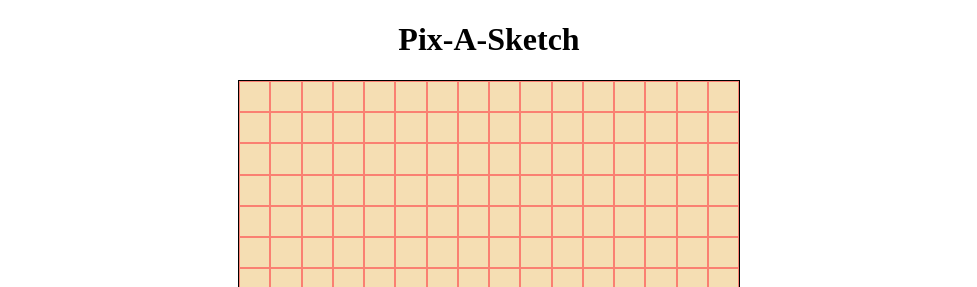
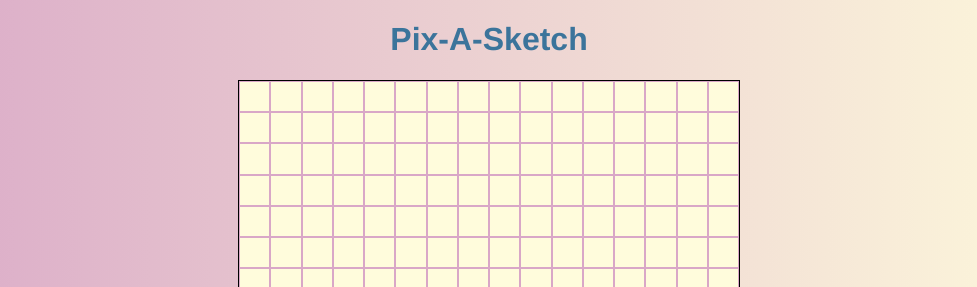
Before and after one commit to kosmos434/Etch-a-Sketch, a plain HTML site: page index.html in a window 1280 px wide. Shown: the top 287 px of the page, without its empty margins (151-1128 px from the left). Drawn offline with Linux system fonts and the light colour scheme.

Commit message:
background gradient

```diff
--- a/script.js
+++ b/script.js
@@ -11,7 +11,7 @@ function addDivs() {
 
 
 function newGrid() {
-    let input = prompt("What width you want?");
+    let input = prompt("Width?");
     let size = parseInt(input);
     document.getElementById('container').innerHTML = "";
     let divTotal = size * size
--- a/styles.css
+++ b/styles.css
@@ -1,3 +1,9 @@
+html {
+    background: #d9a7c7;
+    background: -webkit-linear-gradient(to right, #d9a7c7, #fffcdc);
+    background: linear-gradient(to right, #d9a7c7, #fffcdc);
+}
+
 #container {
     margin: 0 auto;
     display: grid;
@@ -10,14 +16,14 @@
 }
 
 .littleDiv {
-    border: 1px solid salmon;
-    background-color: wheat;
+    border: 1px solid #d9a7c7;
+    background-color: #fffcdc;
 }
 
 h1 {
     text-align: center;
-    font-family: 'Franklin Gothic Medium', 'Arial Narrow', Arial, sans-serif
-    font-style: italic;
+    font-family: 'Franklin Gothic Medium', 'Arial Narrow';
+    color: rgb(59, 116, 155);
 }
 
 .btn {
```
